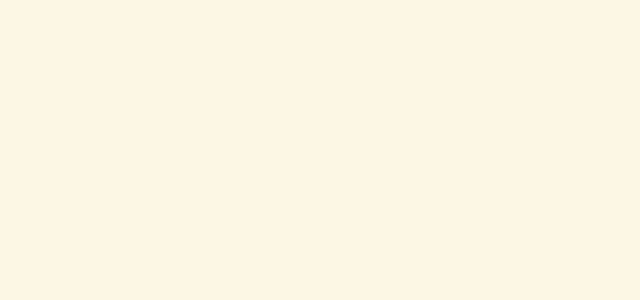
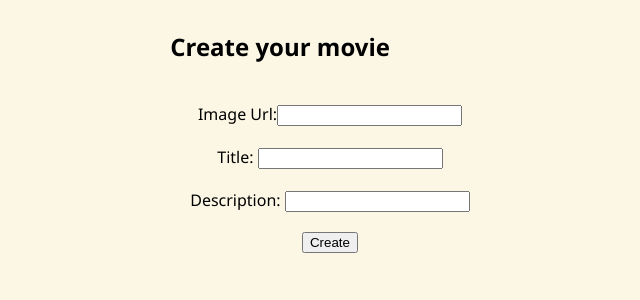
Before and after one commit to ivanaguiglez/202309-w9ch1-ivan-aguilar, a React (Vite) app: page /new-movie-form in a window 1280 px wide. Shown: the top 300 px of the page, without its empty margins (310-950 px from the left). Built offline with nearby package versions, Linux system fonts and the light colour scheme.

Commit message:
Modify NewMovieFormPage

```diff
--- a/src/pages/NewMovieFormPage/NewMovieFormPage.tsx
+++ b/src/pages/NewMovieFormPage/NewMovieFormPage.tsx
@@ -1,5 +1,14 @@
+import Form from "../../components/Form/Form";
+import React from "react";
+import NewMovieFormPageStyled from "./NewMovieFormPageStyled";
+
 const NewMovieFormPage = (): React.ReactElement => {
-  return <div></div>;
+  return (
+    <NewMovieFormPageStyled>
+      <h2 className="form-title">Create your movie</h2>
+      <Form />
+    </NewMovieFormPageStyled>
+  );
 };
 
 export default NewMovieFormPage;
```
